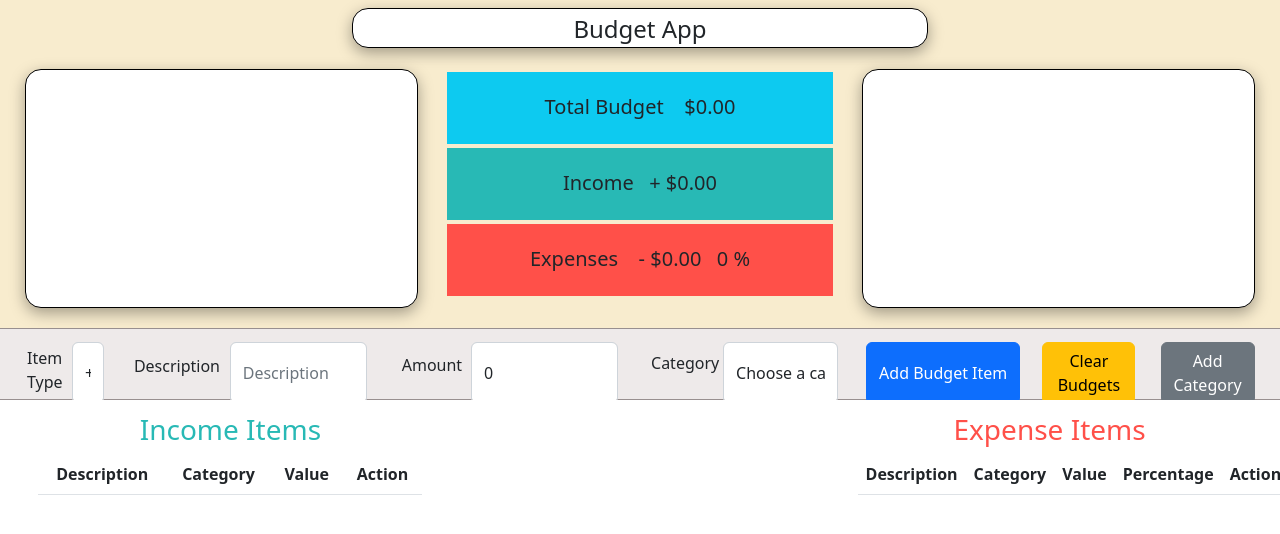
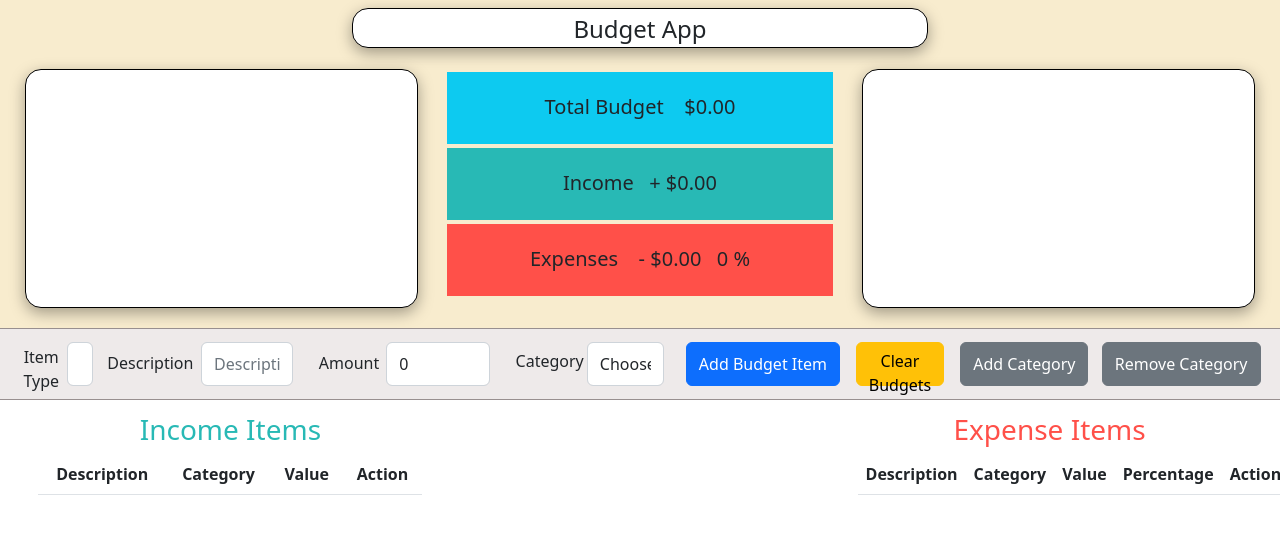
Before and after one commit to ipcampbell12/react_budget_app, a React (Create React App) app: page / in a window 1280 px wide. Shown: the top 534 px of the page. Built offline with nearby package versions, Linux system fonts and the light colour scheme.

Commit message:
fixed button formatting

```diff
--- a/src/App.scss
+++ b/src/App.scss
@@ -144,8 +144,8 @@ body {
 
     .add-budget-item {
       display: flex;
-      flex-direction: column;
-      align-items: center;
+      flex-direction: row;
+      justify-content: space-between;
       padding: 1%;
       border-bottom: 1px solid #988f8f;
       border-top: 1px solid #988f8f;
@@ -159,7 +159,7 @@ body {
         display: flex;
         flex-direction: row;
         justify-content: space-between;
-        width: 100%;
+        width: 75%;
 
         .form-field {
           display: flex;
@@ -185,9 +185,25 @@ body {
             margin-right: 2%;
 
 
+
           }
         }
       }
+
+
+      .btn-div {
+        display: flex;
+        flex-direction: row;
+        justify-content: space-around;
+        width: 25%;
+
+        .space {
+
+          margin-left: 1%;
+          margin-right: 1%;
+        }
+      }
+
     }
 
 
--- a/src/components/AddBudgetItem.js
+++ b/src/components/AddBudgetItem.js
@@ -103,15 +103,19 @@ function AddBudgetItem({ onAdd, setShow, setDanger, clearLists, length }) {
                     <button onClick={event => { handleClearOpen() }} type="button" className="btn btn-warning">Clear Budgets</button>
 
                 </div>
-                <div className="form-field">
 
-                    <button type="button" className="btn btn-secondary" onClick={event => { handleOpen() }}> Add Category </button>
-                </div>
                 {clearModal ? <ClearModal show={clearModal} onClose={handleClearClose} clearLists={clearLists} length={length} /> : ''}
-                {categoryModal ? <CategoryModal show={categoryModal} onClose={handleClose} onAdd={addCategory} /> : ''}
+
 
 
             </form>
+            <div className="btn-div">
+                <button type="button" className="btn btn-secondary space" onClick={event => { handleOpen() }}> Add Category </button>
+
+                <button type="button" className="btn btn-secondary space" onClick={event => { handleOpen() }}> Remove Category </button>
+            </div>
+
+            {categoryModal ? <CategoryModal show={categoryModal} onClose={handleClose} onAdd={addCategory} /> : ''}
         </div>
     );
 }
--- /dev/null
+++ b/src/components/CategoryAlert.js
@@ -0,0 +1,11 @@
+import React from 'react';
+
+function CategoryAlert(props) {
+    return (
+        <div>
+
+        </div>
+    );
+}
+
+export default CategoryAlert;
--- a/src/components/CategoryModal.js
+++ b/src/components/CategoryModal.js
@@ -1,10 +1,17 @@
 import React, { useState } from 'react';
 import Button from 'react-bootstrap/Button';
 import Modal from 'react-bootstrap/Modal';
+import CategoryAlert from './CategoryAlert';
 
 function CategoryModal({ show, onClose, onAdd }) {
 
     const [category, setCategory] = useState('')
+
+    //ALERT STATE
+    const [alertShow, setAlertShow] = useState(false)
+
+    const [danger, setDanger] = useState(false)
+
 
     const onSubmit = (e) => {
         e.preventDefault()
@@ -13,6 +20,8 @@ function CategoryModal({ show, onClose, onAdd }) {
         }
 
         onAdd(category)
+
+        setCategory('')
     }
 
     return (
@@ -40,6 +49,7 @@ function CategoryModal({ show, onClose, onAdd }) {
                     </div>
 
                 </form>
+                {alertShow ? <CategoryAlert /> : ''}
             </Modal.Body>
             <Modal.Footer>
                 <Button variant="secondary" onClick={event => { onClose() }}>
```
